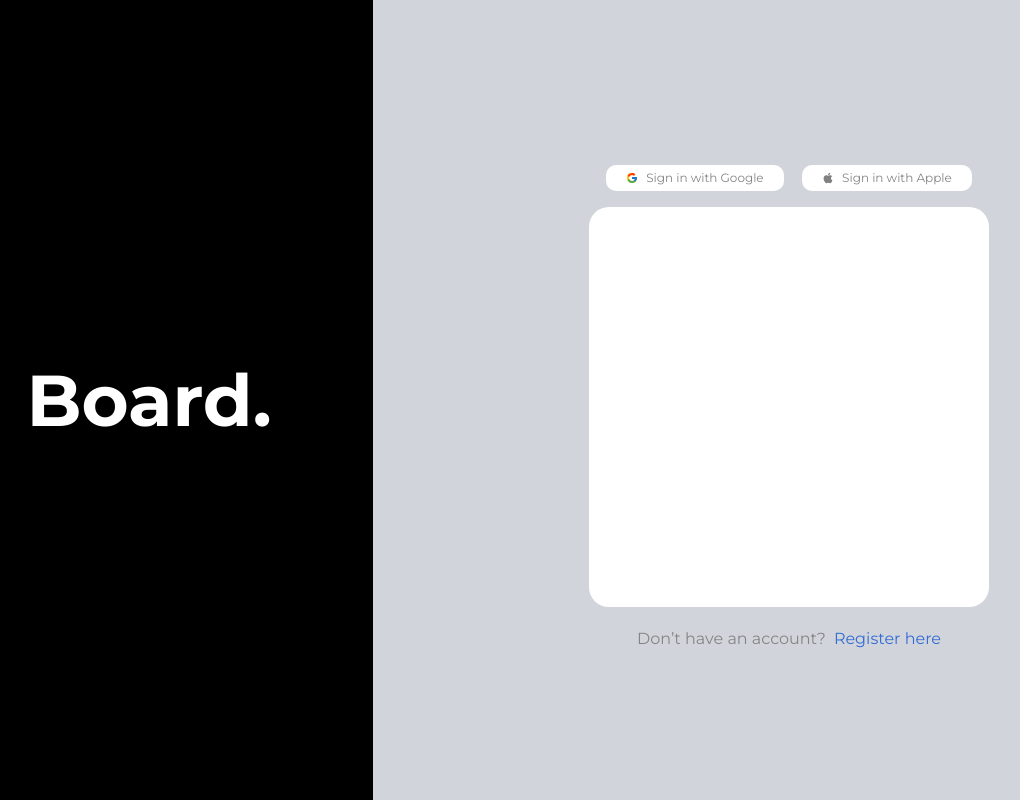
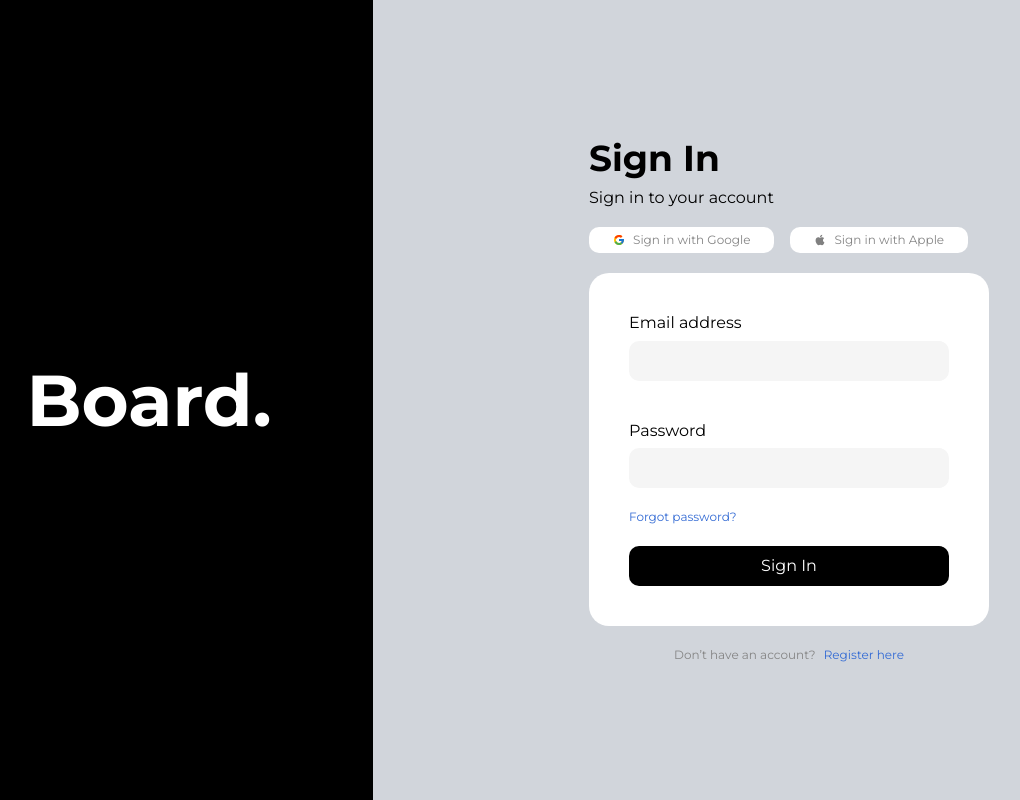
Before and after one commit to devanshuruhela/Board, a Next.js app: page / in a window 1280 px wide. Shown: the whole page, without its empty margins (75-1095 px from the left). Built offline with nearby package versions, Linux system fonts and the light colour scheme.

Commit message:
Login page ready

```diff
--- a/app/(site)/components/LoginForm.tsx
+++ b/app/(site)/components/LoginForm.tsx
@@ -9,8 +9,15 @@ const LoginForm = () => {
 
    }
   return (
-    <div className="flex flex-col">
-      <div className="flex flex-row w-[400px] justify-around gap-4 p-4">
+    <div className="flex flex-col justify-start">
+      <div className='flex flex-col gap-2'>
+      <p className="font-[700] text-black text-[36px] leading-[44px]">
+        Sign In
+      </p>
+      <p className="font-[400] text-black text-[16px] leading-[19px]">
+        Sign in to your account
+      </p></div>
+      <div className="flex flex-row w-[400px]  gap-4 my-5">
         <SocialButton
           icon={FcGoogle}
           text={"Sign in with Google"}
@@ -23,7 +30,49 @@ const LoginForm = () => {
         ></SocialButton>
       </div>
 
-      <div className="bg-white w-[400px] h-[400px] rounded-[20px]"></div>
+      <div className="bg-white  rounded-[20px]">
+        <div className="p-5">
+          <form>
+            <div className="flex flex-col content-center justify-center">
+              <div className="flex flex-col gap-2 m-5">
+                <label
+                  htmlFor="email"
+                  className="text-[16px] outline-none border-none leading-[19.2px]"
+                >
+                  Email address
+                </label>
+                <input
+                  type="email"
+                  id="email"
+                  className="bg-[#F5F5F5] rounded-[10px] px-5 py-2"
+                />
+              </div>
+              <div className="flex flex-col gap-2 m-5">
+                <label
+                  htmlFor="password"
+                  className="text-[16px] outline-none border-none leading-[19.2px]"
+                >
+                  Password
+                </label>
+                <input
+                  type="password"
+                  id="password"
+                  className="bg-[#F5F5F5] rounded-[10px] px-5 py-2"
+                />
+              </div>
+              <p className="text-[12px] font-[400] text-[#346BD4] ml-5 mb-5 cursor-pointer">
+                Forgot password?
+              </p>
+              <button
+                type="submit"
+                className="bg-[#000000] text-[16px] rounded-[10px] px-3 py-2  mx-5  mb-5 text-white"
+              >
+                Sign In
+              </button>
+            </div>
+          </form>
+        </div>
+      </div>
     </div>
   );
 }
--- a/app/(site)/components/SocialButtons.tsx
+++ b/app/(site)/components/SocialButtons.tsx
@@ -13,7 +13,7 @@ const SocialButton: React.FC<SocialButtonProps> = ({
 }) => {
   return (
     <button type="button" onClick={onClick}>
-      <div className="flex flex-row gap-2 text-[12px] bg-white px-5 py-1 rounded-[10px] cursor-pointer">
+      <div className="flex flex-row gap-2 text-[12px] bg-white px-6 py-1 rounded-[10px] cursor-pointer">
         <div className="mt-[2.5px]"> <Icon color="grey" /></div>
         <p className="text-[#858585]">{Text}</p>
       </div>
--- a/app/(site)/page.tsx
+++ b/app/(site)/page.tsx
@@ -11,10 +11,10 @@ export default function Auth() {
       <div className="bg-gray-300 w-[65%] flex items-center justify-center flex-col">
         <LoginForm />
         <div className="flex flex-row gap-2 mt-5">
-          <p className="text-[16px] text-[#858585]">
+          <p className="text-[12px] text-[#858585]">
             Don’t have an account?
           </p>
-          <p className="text-[16px] cursor-pointer text-[#346BD4]"> Register here</p>
+          <p className="text-[12px] cursor-pointer text-[#346BD4]"> Register here</p>
         </div>
       </div>
     </div>
```
